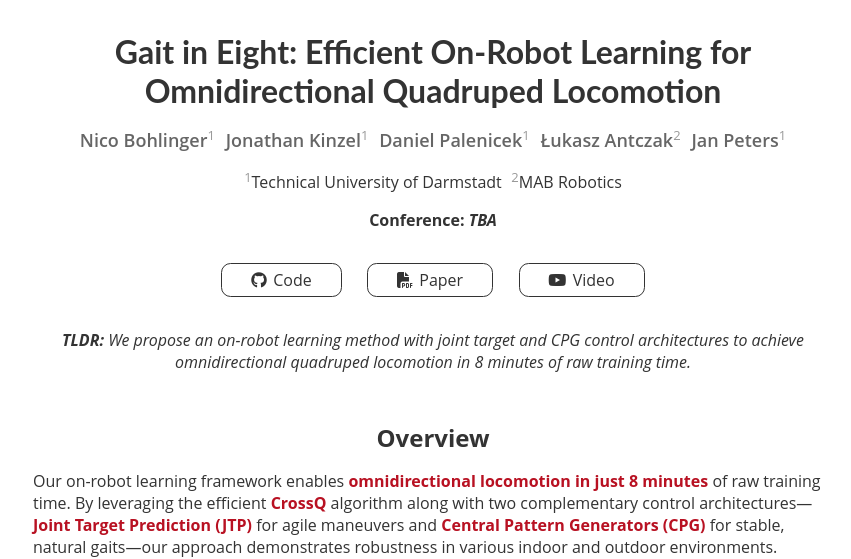
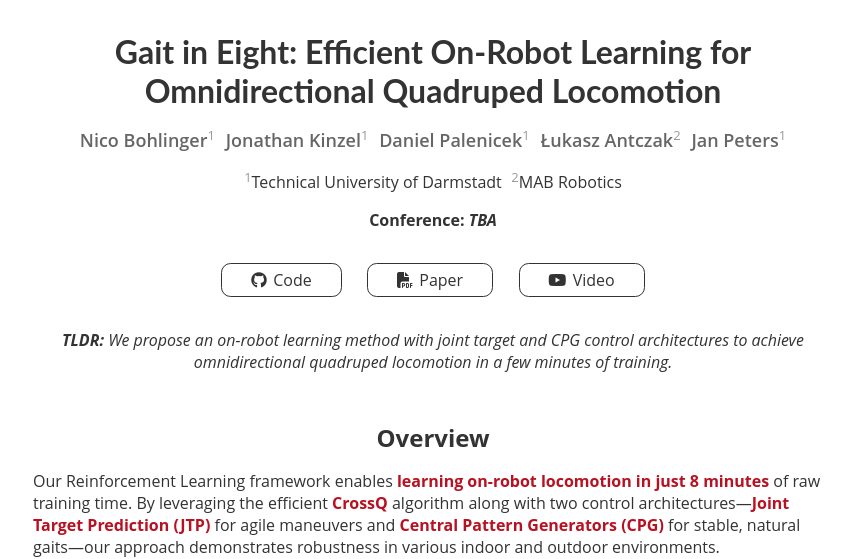
Before and after one commit to nico-bohlinger/gait_in_eight_website, a website: page index.html in a window 1280 px wide. Shown: the top 559 px of the page, without its empty margins (207-1058 px from the left). Drawn offline with Linux system fonts and the light colour scheme.

Commit message:
Slightly adjust the content

```diff
--- a/index.html
+++ b/index.html
@@ -47,13 +47,13 @@
             </div>
 
             <div id="tldr-container">
-                <p id="tldr-text"><span id="tldr-first">TLDR:</span> We propose an on-robot learning method with joint target and CPG control architectures to achieve omnidirectional quadruped locomotion in 8 minutes of raw training time.</p>
+                <p id="tldr-text"><span id="tldr-first">TLDR:</span> We propose an on-robot learning method with joint target and CPG control architectures to achieve omnidirectional quadruped locomotion in a few minutes of training.</p>
             </div>
 
             <div class="section-container">
                 <p class="section-header">Overview</p>
                 <p class="section-text">
-                   Our on-robot learning framework enables <span class="highlighted-text">omnidirectional locomotion in just 8 minutes</span> of raw training time. By leveraging the efficient <span class="highlighted-text">CrossQ</span> algorithm along with two complementary control architectures—<span class="highlighted-text">Joint Target Prediction (JTP)</span>  for agile maneuvers and <span class="highlighted-text">Central Pattern Generators (CPG)</span>  for stable, natural gaits—our approach demonstrates robustness in various indoor and outdoor environments.
+                   Our Reinforcement Learning framework enables <span class="highlighted-text">learning on-robot locomotion in just 8 minutes</span> of raw training time. By leveraging the efficient <span class="highlighted-text">CrossQ</span> algorithm along with two control architectures—<span class="highlighted-text">Joint Target Prediction (JTP)</span>  for agile maneuvers and <span class="highlighted-text">Central Pattern Generators (CPG)</span>  for stable, natural gaits—our approach demonstrates robustness in various indoor and outdoor environments.
                 </p>
                 <iframe class="youtube-iframe" src="https://www.youtube.com/embed/St3NA2236sE?si=YwOHW2bzJC8LzHbq" title="YouTube video player" frameborder="0" allow="accelerometer; autoplay; clipboard-write; encrypted-media; gyroscope; picture-in-picture; web-share" referrerpolicy="strict-origin-when-cross-origin" allowfullscreen></iframe>
             </div>
```
